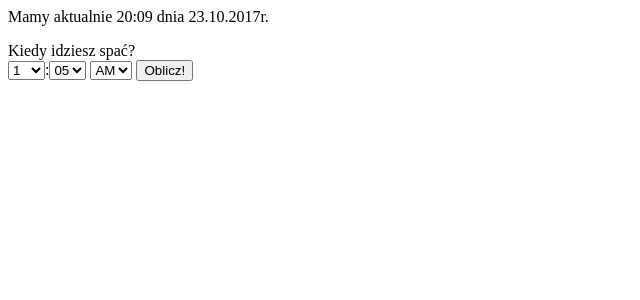
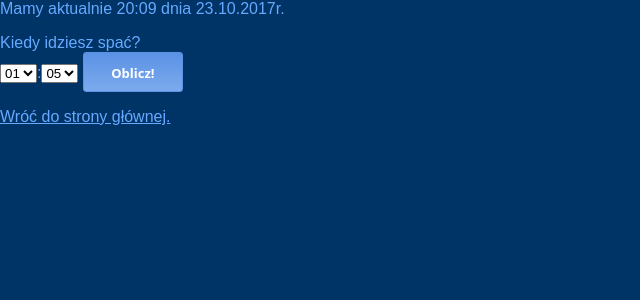
Before and after one commit to Rygi3l/kalkulator_snu, a PHP site: page /kiedy_spac.php in a window 1280 px wide. Shown: the top 300 px of the page, without its empty margins (0-640 px from the left). Run offline with PHP 8.4, Linux system fonts and the light colour scheme.

Commit message:
Add files via upload

```diff
--- a/index.php
+++ b/index.php
@@ -3,6 +3,7 @@
 <head>
 <title>Kalkulator Snu</title>
 <meta charset="utf-8"/>
+<link rel="stylesheet" href="stylesheet.css">
 </head>
 <body>
 	<h1 align="center">Kalkulator Snu.</h1>
--- a/kiedy_spac.php
+++ b/kiedy_spac.php
@@ -3,19 +3,28 @@
 <head>
 <title>Kiedy spać?</title>
 <meta charset="utf-8"/>
+<link rel="stylesheet" href="stylesheet.css">
 </head>
 <body>
 	<?php
 	echo "Mamy aktualnie ".date('H:i');
 	echo " dnia ".date('d.m.Y');
 	echo "r.<br>";
-    if(isset($_POST['oblicz'])&&($_POST['teraz']=="oblicz"))
+    if(isset($_POST['oblicz'])&&($_POST['oblicz']=="Oblicz!"))
     {
-		$godzina = @$_POST['godzina'];
-		$minuta = @$_POST['minuta'];
-		$pora_dnia = @$_POST['pora_dnia'];
-		$oblicz = @$_POST['oblicz'];
-		$teraz = @$_POST['teraz'];
+		$godzina = $_POST['godzina'];
+		$minuta = $_POST['minuta'];
+		//$pora_dnia = $_POST['pora_dnia'];
+		$oblicz = $_POST['oblicz'];
+
+		$dateSrc = "2017-10-20 $godzina:$minuta GMT";
+		$data = new DateTime($dateSrc);
+		$data2 = new DateTime($dateSrc);
+		$data3 = new DateTime($dateSrc);
+		$data -> modify('+9 hour + 14 minutes');
+		$data2 -> modify('+7 hour  + 44 minutes');
+		$data3 -> modify('+6 hour + 14 minutes');
+		echo "Chcesz iść spać o ".$godzina.":".$minuta." więc powinieneś wstać o ".$data3->format('H:i A')." albo o ".$data2->format('H:i A')." albo o ".$data->format('H:i A').".";
     }
     else
     {
@@ -23,18 +32,30 @@
     <form action="kiedy_spac.php" method="post">
 		<p>Kiedy idziesz spać?<br>
 		<select name="godzina">
-			<option>1</option>
-			<option>2</option>
-			<option>3</option>
-			<option>4</option>
-			<option>5</option>
-			<option>6</option>
-			<option>7</option>
-			<option>8</option>
-			<option>9</option>
+			<option>01</option>
+			<option>02</option>
+			<option>03</option>
+			<option>04</option>
+			<option>05</option>
+			<option>06</option>
+			<option>07</option>
+			<option>08</option>
+			<option>09</option>
 			<option>10</option>
 			<option>11</option>
 			<option>12</option>
+			<option>13</option>
+			<option>14</option>
+			<option>15</option>
+			<option>16</option>
+			<option>17</option>
+			<option>18</option>
+			<option>19</option>
+			<option>20</option>
+			<option>21</option>
+			<option>22</option>
+			<option>23</option>
+			<option>24</option>
 		</select>:<select name="minuta">
 			<option>05</option>
 			<option>10</option>
@@ -48,14 +69,15 @@
 			<option>50</option>
 			<option>55</option>
 		</select>
-		<select name="pora_dnia">
+		<!-- <select name="pora_dnia">
 			<option>AM</option>
 			<option>PM</option>
-		</select>
+		</select>-->
 		<input type="submit" name="oblicz" value="Oblicz!"/></p>
 	</form>
     <?php
     }
     ?>
+	<p><a href="index.php">Wróć do strony głównej.</a></p>
 </body>
 </html>
--- a/kiedy_wstac.php
+++ b/kiedy_wstac.php
@@ -3,6 +3,7 @@
 <head>
 <title>Kiedy wstać?</title>
 <meta charset="utf-8"/>
+<link rel="stylesheet" href="stylesheet.css">
 </head>
 <body>
 	<?php
@@ -32,5 +33,6 @@
     <?php
     }
     ?>
+	<p><a href="index.php">Wróć do strony głównej.</a></p>
 </body>
 </html>
--- /dev/null
+++ b/stylesheet.css
@@ -0,0 +1,48 @@
+html
+{
+  font-family: sans-serif;
+  -ms-text-size-adjust: 100%;
+  -webkit-text-size-adjust: 100%;
+}
+body { margin:0;background-color:#003366;color:#66AAFF;}
+a {color:#66AAFF;}
+a:hover
+{
+background: #cb60b3;
+background: -moz-linear-gradient(top, #cb60b3 0%, #ad1283 50%, #de47ac 100%);
+background: -webkit-gradient(linear, left top, left bottom, color-stop(0%,#cb60b3), color-stop(50%,#ad1283), color-stop(100%,#de47ac));
+background: -webkit-linear-gradient(top, #cb60b3 0%,#ad1283 50%,#de47ac 100%);
+background: -o-linear-gradient(top, #cb60b3 0%,#ad1283 50%,#de47ac 100%);
+background: -ms-linear-gradient(top, #cb60b3 0%,#ad1283 50%,#de47ac 100%);
+background: linear-gradient(to bottom, #cb60b3 0%,#ad1283 50%,#de47ac 100%);
+filter: progid:DXImageTransform.Microsoft.gradient( startColorstr='#cb60b3', endColorstr='#de47ac',GradientType=0 );
+}
+
+input[type=submit],
+input[type=button] {
+  display: inline-block;
+  padding: 0 20px;
+  min-width: 100px;
+  border: 1px solid #5B92E5;
+  height: 40px;
+  color: #fff;
+  font: bold 13px/40px 'Open Sans', sans-serif;
+  cursor: pointer;
+  background: #5b92e5;
+  background: -moz-linear-gradient(top, #5b92e5 0%, #7caaed 100%);
+  background: -webkit-gradient(linear, left top, left bottom, color-stop(0%, #5b92e5), color-stop(100%, #7caaed));
+  background: -webkit-linear-gradient(top, #5b92e5 0%, #7caaed 100%);
+  background: -o-linear-gradient(top, #5b92e5 0%, #7caaed 100%);
+  background: -ms-linear-gradient(top, #5b92e5 0%, #7caaed 100%);
+  background: linear-gradient(to bottom, #5b92e5 0%, #7caaed 100%);
+  -webkit-border-radius: 3px;
+  -moz-border-radius: 3px;
+  -ms-border-radius: 3px;
+  -o-border-radius: 3px;
+  border-radius: 3px; }
+  input[type=submit]:focus,
+  input[type=button]:focus {
+    border: 0;
+    -webkit-box-shadow: inset 0 1px 2px rgba(0, 0, 0, 0.5);
+    -moz-box-shadow: inset 0 1px 2px rgba(0, 0, 0, 0.5);
+    box-shadow: inset 0 1px 2px rgba(0, 0, 0, 0.5); }
```
